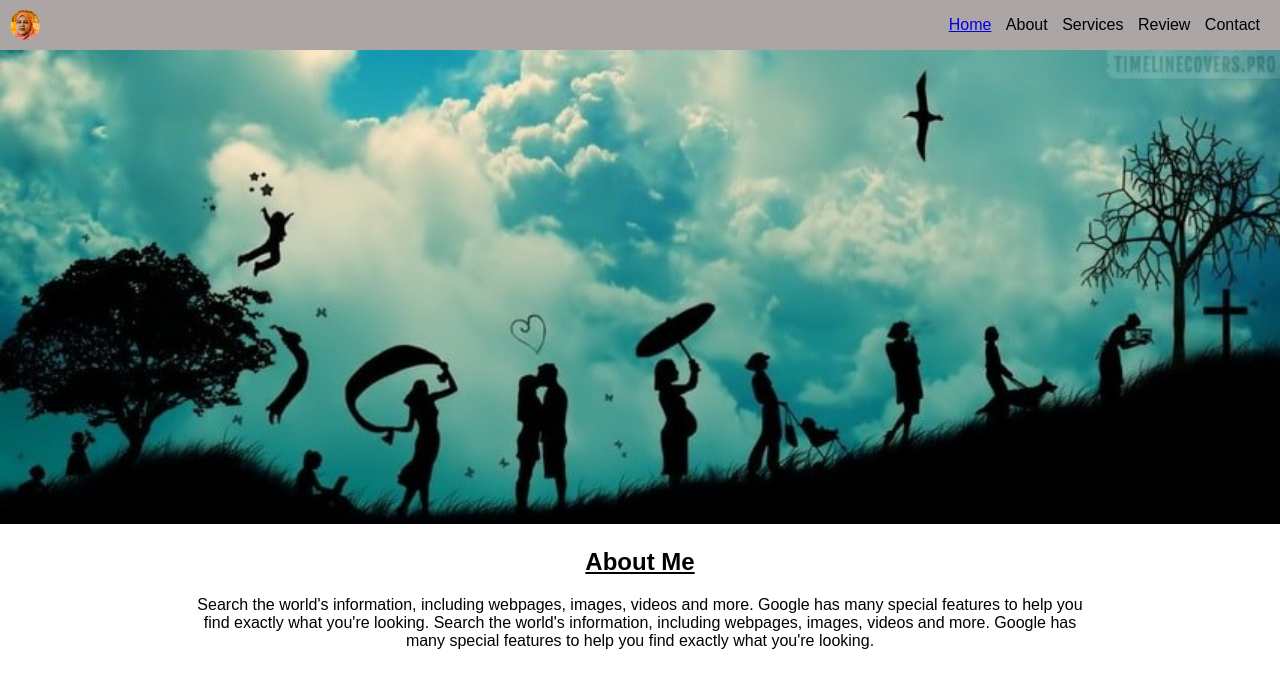
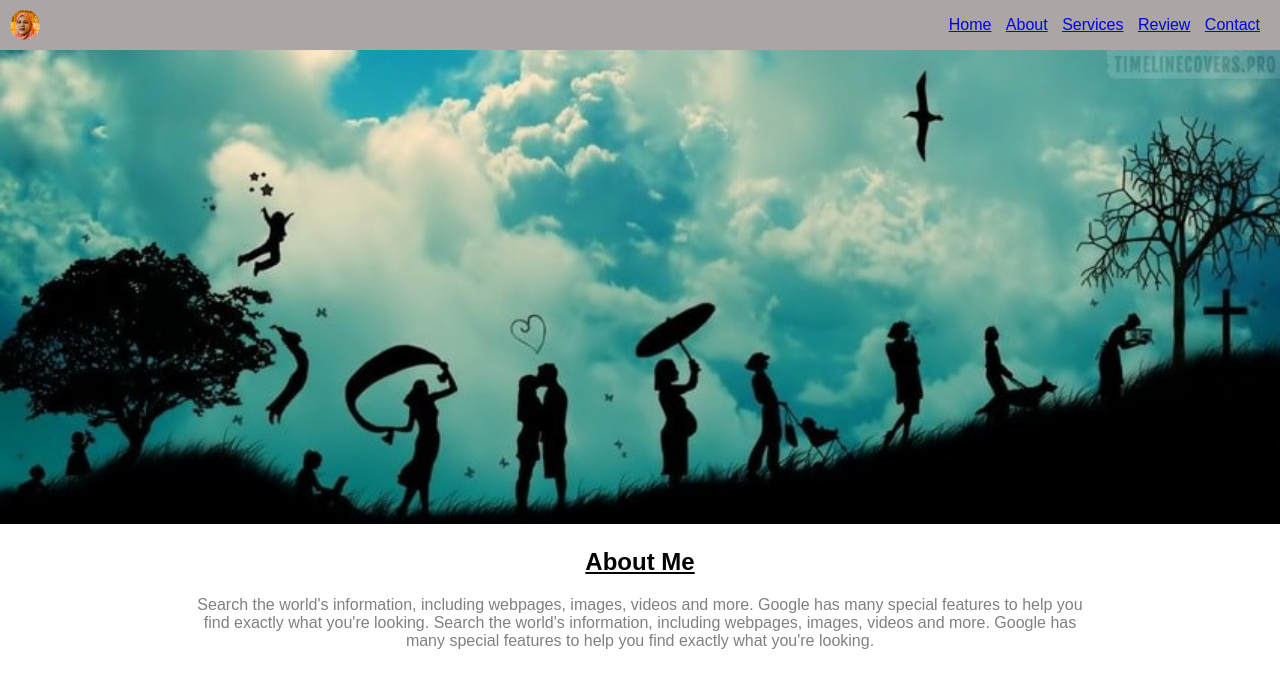
Before and after one commit to saymanilufa/portfolio, a plain HTML site: page index.html in a window 1280 px wide. Drawn offline with Linux system fonts and the light colour scheme.

Commit message:
save 2.2

```diff
--- a/css/style.css
+++ b/css/style.css
@@ -38,4 +38,5 @@ h2 {
     text-align: center;
     width: 70%;
     margin-left: 15%;
+    color: gray;
 }
--- a/index.html
+++ b/index.html
@@ -19,10 +19,18 @@
             <li>
                 <a href="index.html">Home</a>
             </li>
-            <li>About</li>
-            <li>Services</li>
-            <li>Review</li>
-            <li>Contact</li>
+            <li>
+                <a href="about.html">About</a>
+            </li>
+            <li>
+                <a href="services.html">Services</a>
+            </li>
+            <li>
+                <a href="review.html">Review</a>
+            </li>
+            <li>
+                <a href="contact.html">Contact</a>
+            </li>
 
 
         </ul>
```
Also changed, not shown: about.html (added), contact.html (added), review.html (added), services.html (added).
